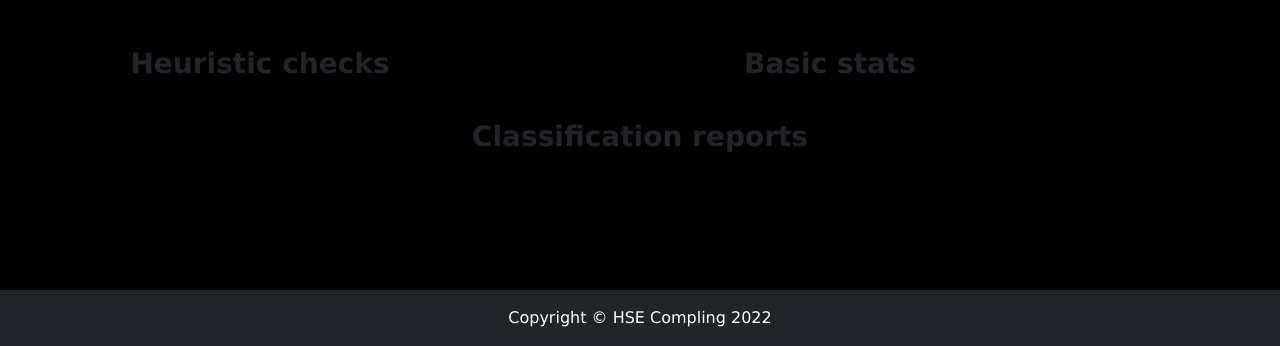
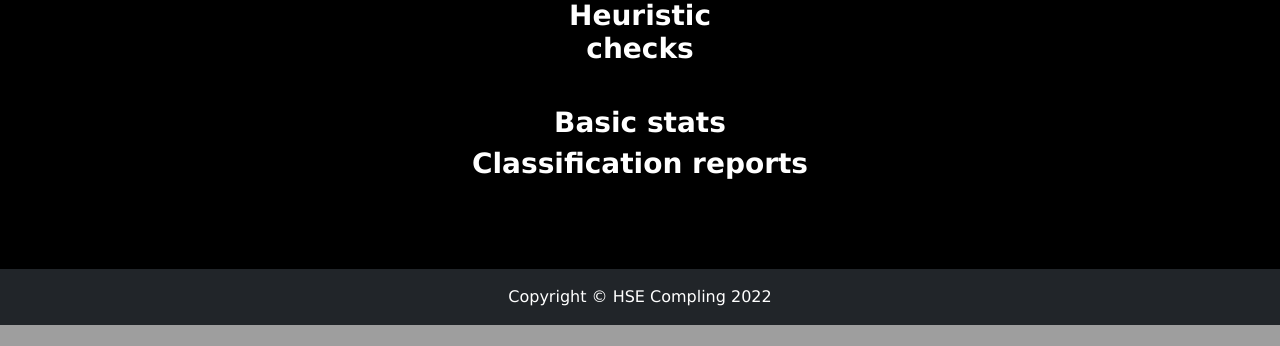
Before and after one commit to tatiana-iazykova/check_your_heuristic, a Flask app: template templates/output.html.j2 in a window 1280 px wide. Shown: the part 591-937 px from the top of the page. After the commit the page ends 916 px from the top, so only its background shows below. Run offline with Flask 2, Linux system fonts and the light colour scheme; the template is opened without the code that fills it, so the values that code supplies are empty; some libraries are stand-ins or nearby versions.

Commit message:
adding designs

```diff
--- a/static/styles.css
+++ b/static/styles.css
@@ -43,5 +43,5 @@
 body            { font-family: "Lucida Sans Unicode", "Lucida Grande", sans-serif;}
 a, h1, h2       { color: #377ba8; }
 h1, h2          { margin: 0; }
-h1              { border-bottom: 2px solid #eee; }
+h1              { border-bottom: 2px solid rgb(255, 255, 255); }
 h2              { font-size: 1.2em; }
--- a/templates/output.html.j2
+++ b/templates/output.html.j2
@@ -34,7 +34,7 @@
 {% endblock %}
 
 {% block content %}
-<div class="container">
+<div class="container" style="color: white;>
     <div class="row py-5">
         <div class="col-md-3 container text-center">
             <h3 class="fw-bold text-center">Heuristic checks</h3>
```
